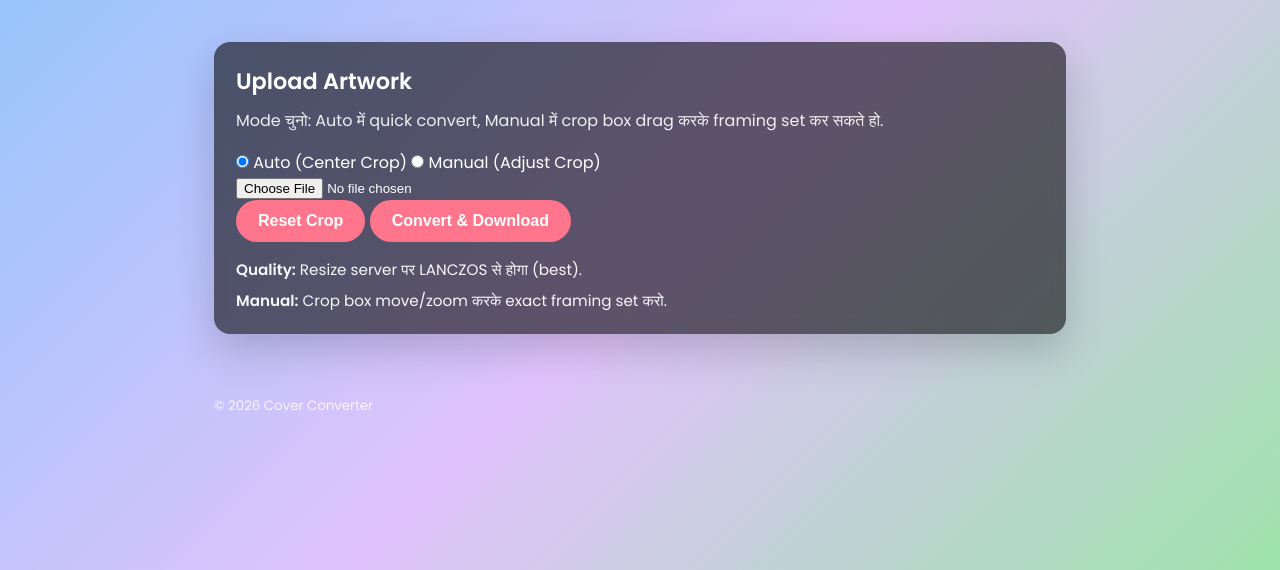
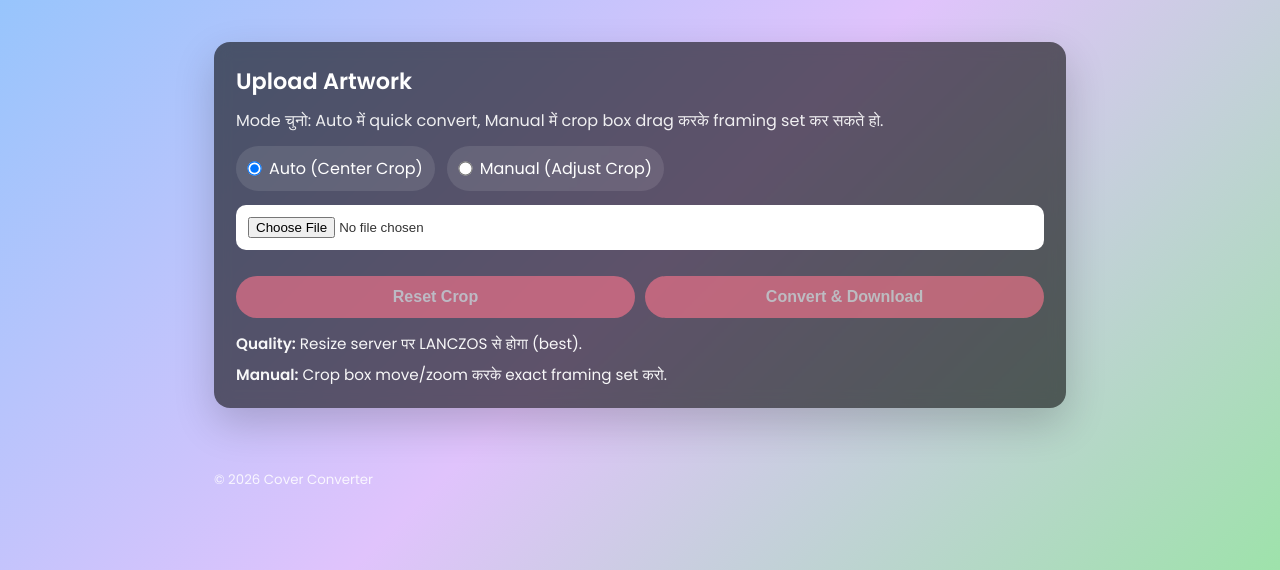
Before and after one commit to amitkhatriorg-droid/cover_resizer_nitish, a Flask app: page / in a window 1280 px wide. Shown: the part 119-689 px from the top of the page. Run offline with Flask 3, Linux system fonts and the light colour scheme; some libraries are stand-ins or nearby versions.

Commit message:
Update style.css

```diff
--- a/static/style.css
+++ b/static/style.css
@@ -1,13 +1,17 @@
 *{box-sizing:border-box;margin:0;padding:0}
+
 body{
   font-family:'Poppins',sans-serif;
   min-height:100vh;
   color:#fff;
   background:linear-gradient(135deg,#8EC5FC 0%,#E0C3FC 50%,#96E6A1 100%);
 }
+
 .container{max-width:900px;margin:0 auto;padding:24px}
+
 header h1{font-size:2rem;font-weight:600;line-height:1.2}
 .tagline{margin-top:8px;opacity:.92}
+
 .card{
   margin-top:18px;
   background:rgba(0,0,0,.58);
@@ -16,17 +20,54 @@
   box-shadow:0 16px 40px rgba(0,0,0,.18);
   backdrop-filter:blur(8px);
 }
+
 .card h2{font-size:1.4rem;font-weight:600;margin-bottom:10px}
-.muted{opacity:.9;line-height:1.6;margin-bottom:16px}
-.file input[type="file"]{
+
+.muted{opacity:.9;line-height:1.6;margin-bottom:12px}
+
+input[type="file"]{
   width:100%;
   padding:12px;
   border-radius:10px;
   border:none;
   background:#fff;
   color:#333;
-  margin-bottom:16px;
+  margin-bottom:12px;
 }
+
+/* Auto / Manual mode toggle pills */
+.mode-row{
+  margin: 10px 0 14px;
+  display: flex;
+  gap: 12px;
+  flex-wrap: wrap;
+}
+.radio{
+  display:flex;
+  align-items:center;
+  gap:8px;
+  background: rgba(255,255,255,0.10);
+  padding: 10px 12px;
+  border-radius: 999px;
+}
+.radio input{ transform: scale(1.1); }
+
+/* Manual crop area */
+.crop-wrap{
+  margin-top: 10px;
+  background: rgba(255,255,255,0.08);
+  padding: 10px;
+  border-radius: 12px;
+}
+
+/* Buttons row */
+.btn-row{
+  margin-top: 14px;
+  display: flex;
+  gap: 10px;
+  flex-wrap: wrap;
+}
+
 button{
   border:none;
   border-radius:999px;
@@ -37,9 +78,19 @@
   background:#ff758c;
   color:#fff;
   transition:transform .08s ease, filter .2s ease;
+  flex: 1;
+  min-width: 160px;
 }
+
 button:hover{filter:brightness(1.05)}
 button:active{transform:scale(.98)}
+
+button:disabled{
+  opacity:.6;
+  cursor:not-allowed;
+}
+
+/* Tips & footer */
 .tips{
   margin-top:14px;
   display:grid;
@@ -47,4 +98,5 @@
   opacity:.95;
   font-size:.95rem;
 }
+
 .footer{opacity:.85;margin-top:10px}
```
